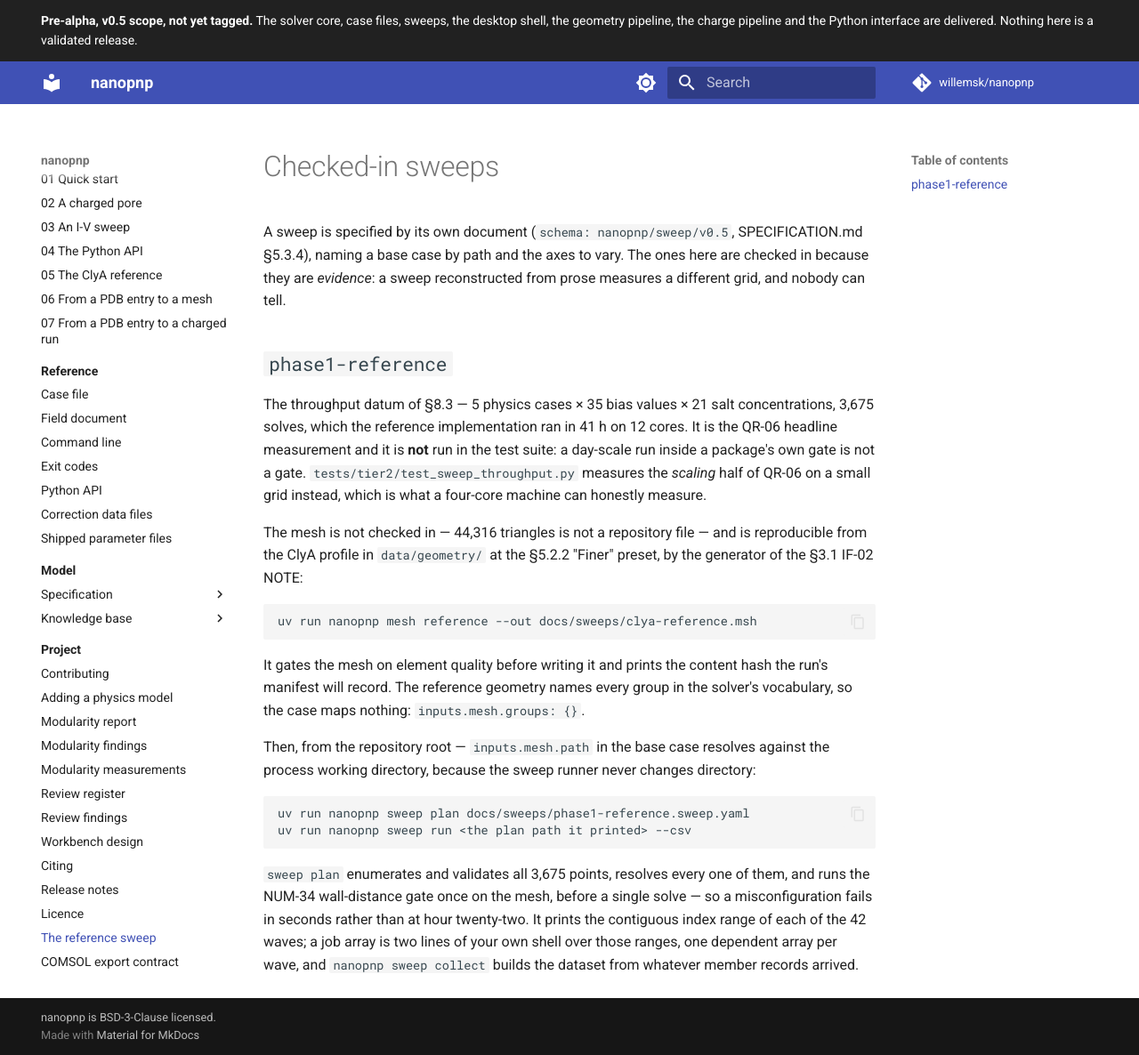
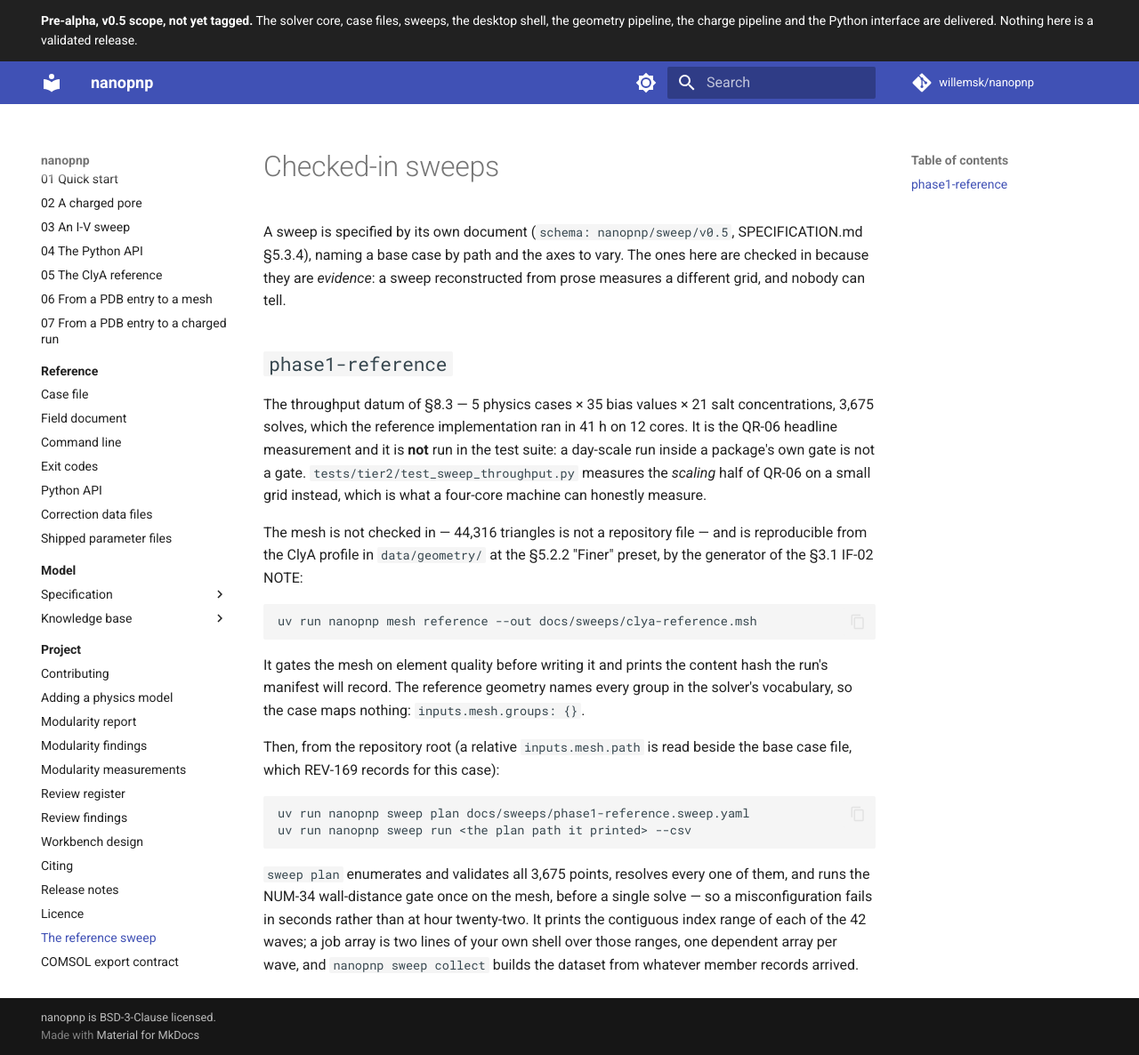
Before and after one commit to willemsk/nanopnp, an MkDocs documentation site: the page built from docs/sweeps/README.md, in a window 1280 px wide and 1186 px high. Shown: the whole window at 89% size. Built offline with MkDocs 1.6.1 and Material for MkDocs 9.7.7, drawn with Linux system fonts in a browser that asks for light colours; comment, search, counter and statistics services are not loaded.

Commit message:
fix: close the review gaps in the sweep README and REV-169
Review 023 of WP58: docs/sweeps/README.md stated the retired working-directory
path rule; REV-169 now lists the five validation cases and capture_gui.py that
share the stale path; one run-on line of the Python guide is rewrapped.

Co-Authored-By: Claude Sonnet 5.5 <noreply@anthropic.com>
Claude-Session: https://claude.ai/code/session_01DnBK7bn8qySSNpgwFoeeYG

````diff
--- a/docs/sweeps/README.md
+++ b/docs/sweeps/README.md
@@ -26,8 +26,8 @@ It gates the mesh on element quality before writing it and prints the content ha
 manifest will record. The reference geometry names every group in the solver's vocabulary, so
 the case maps nothing: `inputs.mesh.groups: {}`.
 
-Then, from the repository root — `inputs.mesh.path` in the base case resolves against the
-process working directory, because the sweep runner never changes directory:
+Then, from the repository root (a relative `inputs.mesh.path` is read beside the base case file,
+which REV-169 records for this case):
 
 ```bash
 uv run nanopnp sweep plan docs/sweeps/phase1-reference.sweep.yaml
````
Also changed, not shown: docs/code_reviews/CODE_REVIEW_023.md (added, +23 -0 lines), docs/guide/python.md (+2 -2 lines), docs/project/review-items.md (+4 -0 lines).
